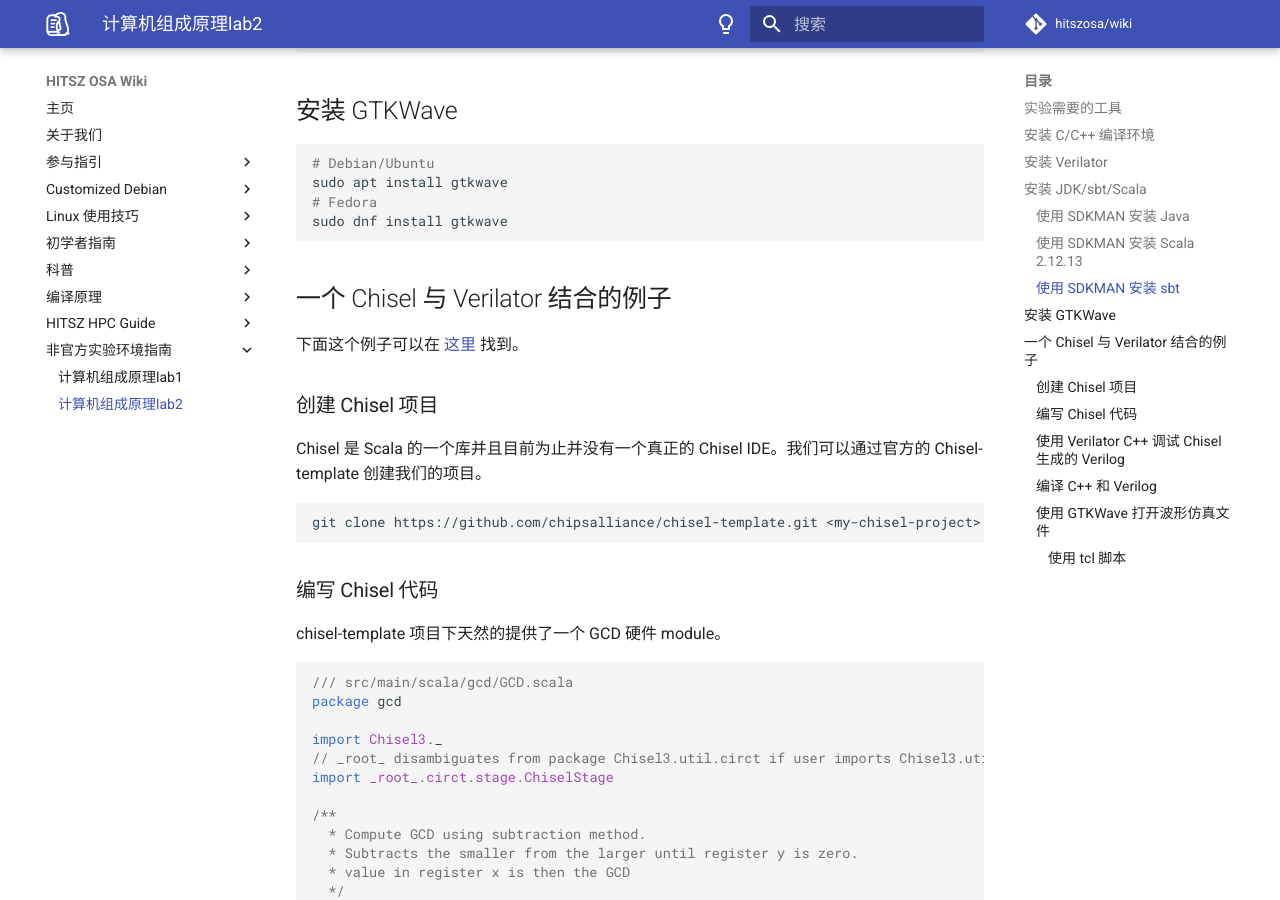
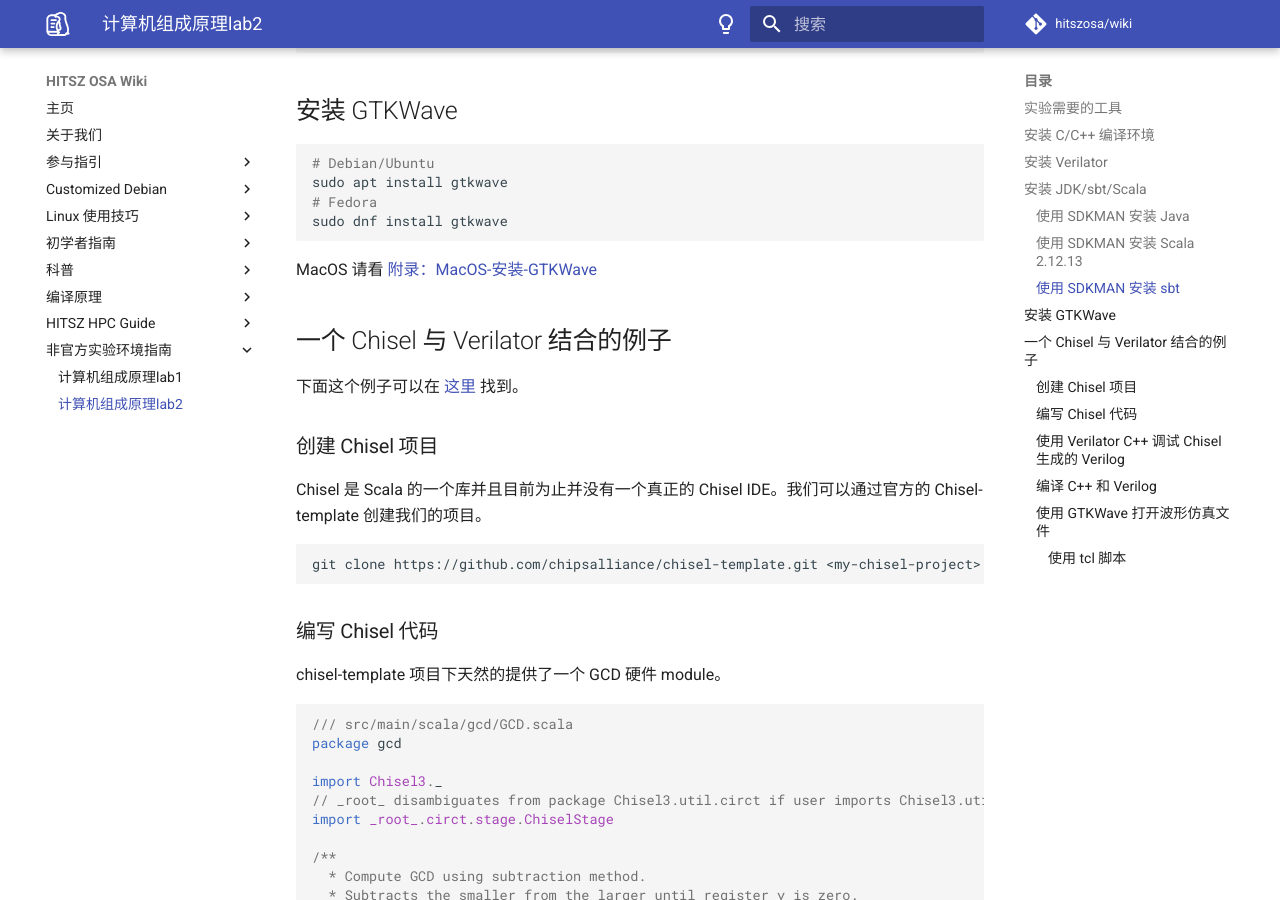
Before and after one commit to hitszosa/wiki, an MkDocs documentation site: the page built from docs/unofficial-lab-env/comp-organ-lab2.md, in a window 1280 px wide and 900 px high, scrolled down 2151 px. Built offline with MkDocs 1.6.1 and Material for MkDocs 9.7.7, drawn with Linux system fonts in a browser that asks for light colours; comment, search, counter and statistics services are not loaded.

Commit message:
添加 🔗

````diff
--- a/docs/unofficial-lab-env/comp-organ-lab2.md
+++ b/docs/unofficial-lab-env/comp-organ-lab2.md
@@ -102,6 +102,8 @@ sudo apt install gtkwave
 # Fedora
 sudo dnf install gtkwave
 ```
+
+MacOS 请看 [附录：MacOS-安装-GTKWave](#macos-安装-gtkwave)
 
 ## 一个 Chisel 与 Verilator 结合的例子
 
````
